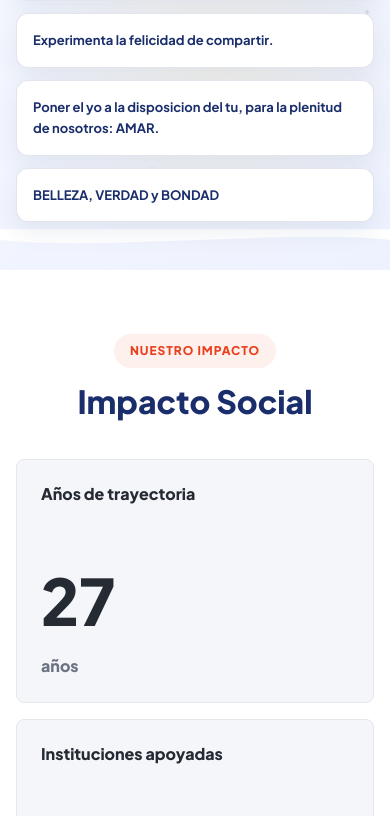
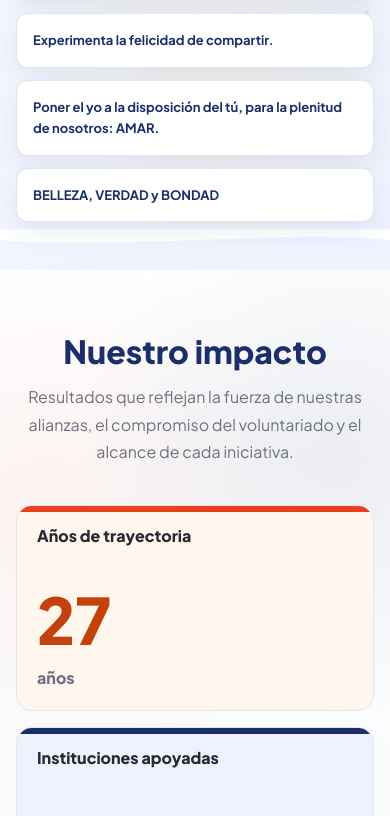
Before and after one commit to adminEzerMonterrey/ezer, a React (Vite) app: page / in a window 390 px wide. Shown: the part 668-1484 px from the top of the page. Built offline with nearby package versions, Linux system fonts and the light colour scheme; no server answers; the database is empty.

Commit message:
Made more changes specified by the organization

```diff
--- a/api/export-interest-leads.js
+++ b/api/export-interest-leads.js
@@ -6,6 +6,11 @@ const EXCEL_COLUMNS = [
   { key: 'company', header: 'Empresa / Organización' },
   { key: 'email', header: 'Correo electrónico' },
   { key: 'event_name', header: 'Nombre del evento' },
+  {
+    key: 'wants_training',
+    header: '¿Quiere capacitación?',
+    formatter: (value) => (value ? 'Sí' : 'No'),
+  },
   { key: 'description', header: 'Descripción' },
   {
     key: 'created_at',
--- a/src/app/components/CollaborationForm.tsx
+++ b/src/app/components/CollaborationForm.tsx
@@ -126,7 +126,7 @@ export function CollaborationForm() {
             ¿Eres una Asociación y quieres colaborar?
           </h2>
           <p style={{ color: "#6B7280", marginTop: 12, maxWidth: 560 }} className="mx-auto text-base">
-            Regístra tu interés y descarga el formato oficial para enviarnos los detalles de tu evento.
+            Registra tu interés y descarga el formato oficial para enviarnos los detalles de tu evento.
           </p>
         </div>
 
--- a/src/app/components/Hero.tsx
+++ b/src/app/components/Hero.tsx
@@ -3,9 +3,9 @@ import { Link } from "react-router-dom";
 
 const HERO_IMAGE = "/hero-landing.jpg";
 const HERO_PHRASES = [
-  "Que nadie se prive, de lo que es destino y vocacion de todos: SERVIR.",
+  "Que nadie se prive, de lo que es destino y vocación de todos: SERVIR.",
   "Experimenta la felicidad de compartir.",
-  "Poner el yo a la disposicion del tu, para la plenitud de nosotros: AMAR.",
+  "Poner el yo a la disposición del tú, para la plenitud de nosotros: AMAR.",
   "BELLEZA, VERDAD y BONDAD",
 ];
 
@@ -27,14 +27,14 @@ export function Hero() {
               style={{ color: "#1A2E6C", fontSize: "clamp(2rem, 5vw, 3.5rem)", fontWeight: 800, lineHeight: 1.15, letterSpacing: "-0.02em" }}
               className="mb-5"
             >
-              Conectando empresas con <span style={{ color: "#E8401C" }}>causas que importan</span>
+              Conectando empresas / grupos con <span style={{ color: "#E8401C" }}>causas que importan</span>
             </h1>
 
             <p
               style={{ color: "#4B5563", fontSize: "clamp(1rem, 2vw, 1.2rem)", lineHeight: 1.7 }}
               className="mb-8 max-w-2xl mx-auto lg:mx-0"
             >
-              Nuestra mision es enlazar y capacitar a voluntarios que deseen servir a la comunidad, con los programas y organizaciones de beneficio social, de una manera profesional, permanente y con una vision sistemica y comunitaria.
+              Nuestra misión es enlazar y capacitar a voluntarios que deseen servir a la comunidad, con los programas y organizaciones de beneficio social, de una manera profesional, permanente y con una visión sistémica y comunitaria.
             </p>
 
             <div className="flex flex-col sm:flex-row gap-4 justify-center lg:justify-start">
@@ -51,7 +51,7 @@ export function Hero() {
                 style={{ color: "#1A2E6C", border: "2px solid rgba(26,46,108,0.35)", borderRadius: 8, backgroundColor: "rgba(26,46,108,0.04)" }}
                 className="inline-flex items-center justify-center gap-2 px-7 py-3.5 font-bold text-sm hover:bg-[rgba(26,46,108,0.08)] active:scale-95 transition-all duration-200 text-center"
               >
-                ¿Eres una Asociacion y quieres colaborar?
+                ¿Eres una Asociación y quieres colaborar?
               </Link>
             </div>
 
--- a/src/app/components/HowItWorks.tsx
+++ b/src/app/components/HowItWorks.tsx
@@ -13,7 +13,7 @@ export function HowItWorks() {
       number: "02",
       icon: "🤝",
       title: "EZER se pondrá en contacto",
-      description: "EZER te contactará vía mail o vía teléfono.",
+      description: "EZER te contactará por correo electrónico o por teléfono.",
       color: "#F5C200",
     },
     {
--- a/src/app/components/ImpactStats.tsx
+++ b/src/app/components/ImpactStats.tsx
@@ -5,8 +5,26 @@ const IMPACT_STATS = [
   { key: "impact_years", value: "27", label: "Años de trayectoria", unit: "años", featured: true },
   { key: "impact_institutions", value: "155", label: "Instituciones apoyadas", unit: "instituciones", featured: true },
   { key: "impact_municipalities", value: "14", label: "Municipios apoyados", unit: "municipios" },
-  { key: "impact_volunteers_historical", value: "9,184", label: "Voluntarios (historico)", unit: "voluntarios" },
+  { key: "impact_volunteers_historical", value: "9,184", label: "Voluntarios (histórico)", unit: "voluntarios" },
   { key: "impact_volunteers_annual", value: "150", label: "Voluntarios activos anualmente", unit: "voluntarios" },
+];
+
+const STAT_STYLES = [
+  {
+    cardBackground: "#FFF7ED",
+    accentColor: "#E8401C",
+    numberColor: "#C2410C",
+  },
+  {
+    cardBackground: "#EEF2FF",
+    accentColor: "#1A2E6C",
+    numberColor: "#1E3A8A",
+  },
+  {
+    cardBackground: "#FEFCE8",
+    accentColor: "#F5C200",
+    numberColor: "#A16207",
+  },
 ];
 
 export function ImpactStats() {
@@ -29,45 +47,84 @@ export function ImpactStats() {
   }, []);
 
   return (
-    <section style={{ backgroundColor: "#FFFFFF", fontFamily: "'Plus Jakarta Sans', sans-serif" }} className="py-16 md:py-24">
-      <div className="max-w-7xl mx-auto px-4 sm:px-6 lg:px-8">
+    <section
+      style={{
+        background: "linear-gradient(180deg, #FFFFFF 0%, #F8FAFC 52%, #FFFFFF 100%)",
+        fontFamily: "'Plus Jakarta Sans', sans-serif",
+        position: "relative",
+        overflow: "hidden",
+      }}
+      className="py-16 md:py-24"
+    >
+      <div
+        aria-hidden="true"
+        style={{
+          position: "absolute",
+          inset: 0,
+          pointerEvents: "none",
+          background:
+            "radial-gradient(circle at 12% 18%, rgba(232,64,28,0.06) 0%, transparent 24%), radial-gradient(circle at 86% 14%, rgba(26,46,108,0.08) 0%, transparent 22%)",
+        }}
+      />
+
+      <div className="max-w-7xl mx-auto px-4 sm:px-6 lg:px-8 relative">
         <div className="text-center mb-10 md:mb-14">
-          <span
-            style={{ color: "#E8401C", backgroundColor: "rgba(232,64,28,0.08)", borderRadius: 999, fontWeight: 800, fontSize: 12, letterSpacing: "0.08em" }}
-            className="inline-flex px-4 py-2 uppercase"
+          <h2
+            style={{ color: "#1A2E6C", fontSize: "clamp(2rem, 4vw, 3.5rem)", fontWeight: 800, lineHeight: 1.1 }}
+            className="mt-0"
           >
-            Nuestro Impacto
-          </span>
-          <h2 style={{ color: "#1A2E6C", fontSize: "clamp(2rem, 4vw, 3.5rem)", fontWeight: 800, lineHeight: 1.1 }} className="mt-4">
-            Impacto Social
+            Nuestro impacto
           </h2>
+          <p style={{ color: "#6B7280", maxWidth: 620, margin: "14px auto 0", fontSize: 16, lineHeight: 1.7 }}>
+            Resultados que reflejan la fuerza de nuestras alianzas, el compromiso del voluntariado y el alcance de cada iniciativa.
+          </p>
         </div>
 
         <div className="grid grid-cols-1 md:grid-cols-6 gap-4 md:gap-5">
-          {stats.map((stat) => (
+          {stats.map((stat, index) => {
+            const style = STAT_STYLES[index % STAT_STYLES.length];
+
+            return (
               <article
                 key={stat.key}
                 style={{
-                backgroundColor: "#F4F6FA",
+                  backgroundColor: style.cardBackground,
                   border: "1px solid #E5E7EB",
-                borderRadius: 8,
-                minHeight: stat.featured ? 244 : 220,
+                  borderRadius: 16,
+                  minHeight: stat.featured ? 206 : 186,
+                  position: "relative",
+                  overflow: "hidden",
                 }}
-              className={`p-6 md:p-7 flex flex-col justify-between ${stat.featured ? "md:col-span-3" : "md:col-span-2"}`}
+                className={`p-5 md:p-6 flex flex-col justify-between hover:-translate-y-1 transition-transform ${stat.featured ? "md:col-span-3" : "md:col-span-2"}`}
               >
+                <div
+                  style={{
+                    position: "absolute",
+                    top: 0,
+                    left: 0,
+                    right: 0,
+                    height: 6,
+                    backgroundColor: style.accentColor,
+                  }}
+                />
+
+                <div>
                   <h3 style={{ color: "#252A33", fontSize: "clamp(1rem, 1.7vw, 1.35rem)", fontWeight: 800, lineHeight: 1.25 }}>
                     {stat.label}
                   </h3>
-              <div>
-                <div style={{ color: "#252A33", fontSize: "clamp(4rem, 10vw, 7.5rem)", fontWeight: 800, lineHeight: 0.95 }}>
+                </div>
+
+                <div style={{ marginTop: 18 }}>
+                  <div style={{ color: style.numberColor, fontSize: "clamp(4rem, 10vw, 7.5rem)", fontWeight: 800, lineHeight: 0.95 }}>
                     {stat.value}
                   </div>
-                <p style={{ color: "#6B7280", fontSize: "clamp(1rem, 1.8vw, 1.35rem)", fontWeight: 800 }} className="mt-6">
+                  <p style={{ color: "#6B7280", fontSize: "clamp(1rem, 1.8vw, 1.35rem)", fontWeight: 800 }} className="mt-4">
                     {stat.unit}
                   </p>
                 </div>
               </article>
-          ))}
+            );
+          })}
         </div>
       </div>
     </section>
--- a/src/app/pages/Admin.tsx
+++ b/src/app/pages/Admin.tsx
@@ -484,7 +484,7 @@ export function Admin() {
               <div style={{ backgroundColor: '#F0F4FF', border: '1px solid #C7D2FE', borderRadius: 12, padding: '16px 20px', marginBottom: 28, display: 'flex', alignItems: 'flex-start', gap: 12 }}>
                 <span style={{ fontSize: 20 }}>ℹ️</span>
                 <p style={{ color: '#3730A3', fontSize: 13, lineHeight: 1.6, margin: 0 }}>
-                  Estos valores se muestran en la seccion "Nuestro Impacto" de la pagina de inicio.
+                  Estos valores se muestran en la sección "Nuestro Impacto" de la página de inicio.
                   Los cambios se reflejan en tiempo real para todos los visitantes.
                 </p>
               </div>
@@ -497,7 +497,7 @@ export function Admin() {
                     { key: 'impact_years', label: 'Años de trayectoria', placeholder: 'Ej: 27' },
                     { key: 'impact_institutions', label: 'Instituciones apoyadas', placeholder: 'Ej: 155' },
                     { key: 'impact_municipalities', label: 'Municipios apoyados', placeholder: 'Ej: 14' },
-                    { key: 'impact_volunteers_historical', label: 'Voluntarios (historico)', placeholder: 'Ej: 9,184' },
+                    { key: 'impact_volunteers_historical', label: 'Voluntarios (histórico)', placeholder: 'Ej: 9,184' },
                     { key: 'impact_volunteers_annual', label: 'Voluntarios activos anualmente', placeholder: 'Ej: 150' },
                   ].map(({ key, label, placeholder }) => (
                     <div key={key} style={{ backgroundColor: '#FAFAFA', border: '1px solid #E5E7EB', borderRadius: 12, padding: '20px 24px' }}>
```
Also changed, not shown: api/interest.js (+6 -3 lines), src/app/components/EventCatalog.tsx (+69 -12 lines). Lines whose indentation alone changed are shown as unchanged.
